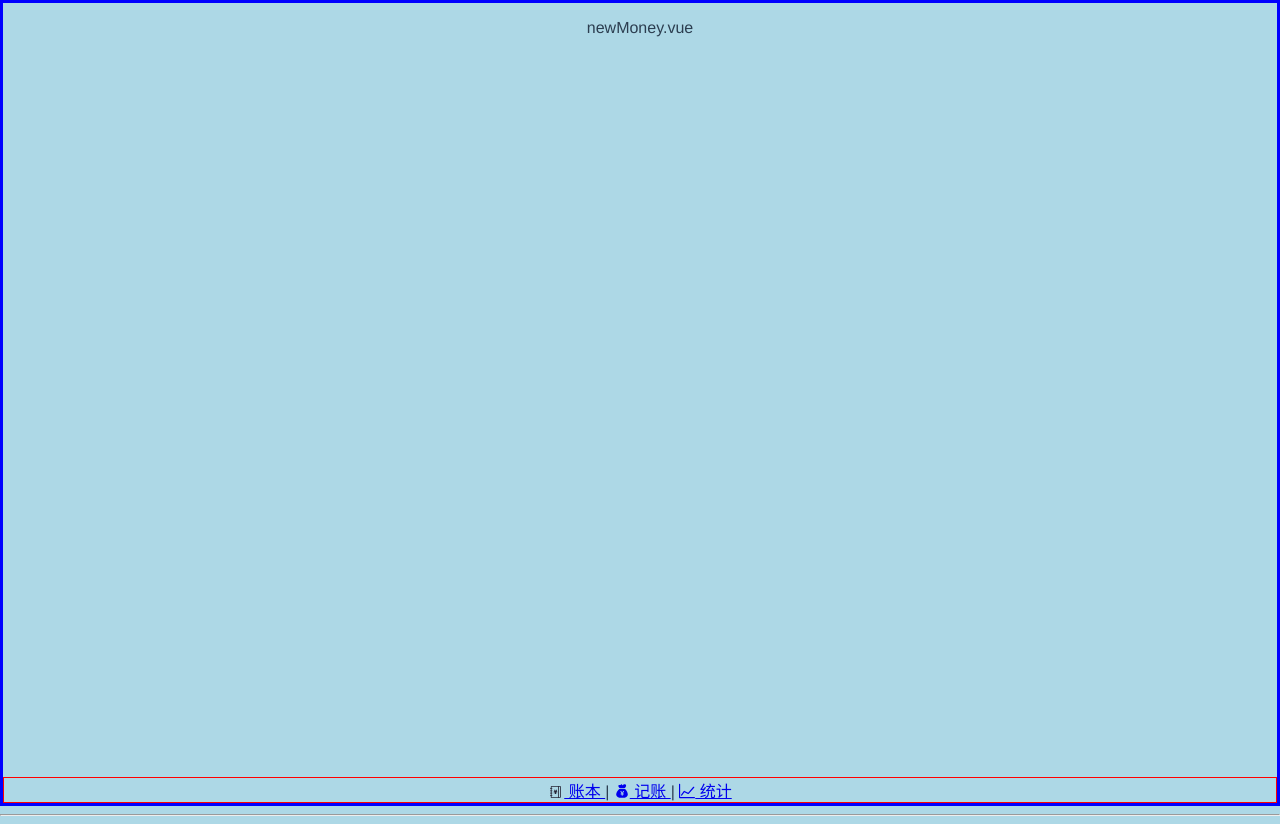
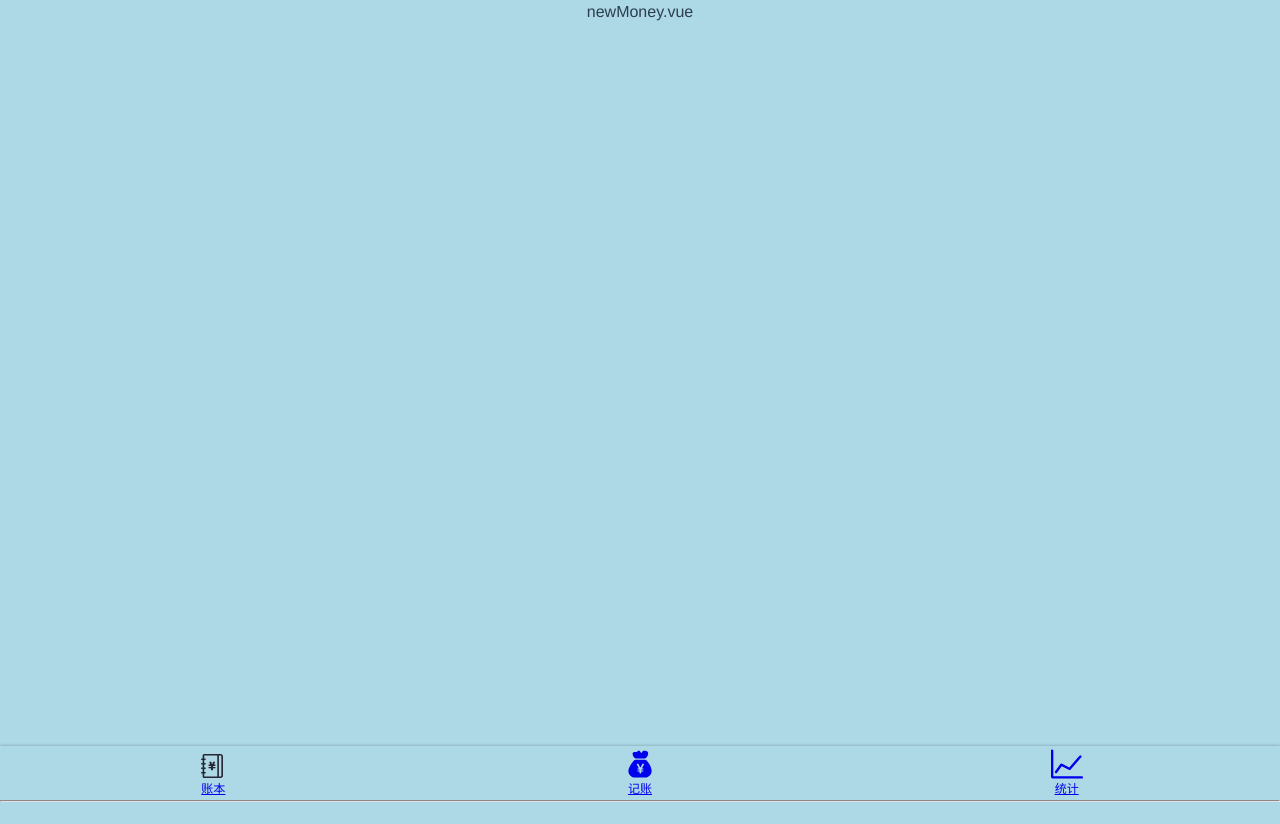
Before and after one commit to yufanz99000/miniLedger-test, a Vue app: page /#/money in a window 1280 px wide. After the commit the page ends 802 px from the top, so only its background shows below. Built offline with nearby package versions, Linux system fonts and the light colour scheme.

Commit message:
create Icon/css

```diff
--- a/src/App.vue
+++ b/src/App.vue
@@ -9,13 +9,14 @@
 
 
 <style lang="scss">
-  body{
+  *{
     margin:0; padding:0;
     box-sizing: border-box;
   }
    @import "~@/assets/styles/test.scss";
    body {
      background: $pink;
+     line-height: 1.5;
    }
 #app {
   font-family: Avenir, Helvetica, Arial, sans-serif;
@@ -29,6 +30,8 @@
   padding: 30px;
 
   a {
+    text-decoration: none;
+    color: inherit;
     font-weight: bold;
     color: #2c3e50;
 
--- a/src/components/Layout.vue
+++ b/src/components/Layout.vue
@@ -15,7 +15,7 @@
 
 <style lang="scss" scoped>
     .nav-wrapper{
-        border: 3px solid blue;
+
         display: flex;
         flex-direction: column;
         height: 100vh;
--- a/src/components/Nav.vue
+++ b/src/components/Nav.vue
@@ -1,20 +1,20 @@
 <template>
-    <div class="nav">
-        <router-link to="/money">
-            <Icon name="ledger"/>
+    <nav>
+        <router-link to="/money" class="item">
+            <Icon class="icon" name="ledger"/>
             账本
-        </router-link>|
+        </router-link>
 
-        <router-link to="/labels">
-            <Icon name="money"/>
+        <router-link to="/labels" class="item">
+            <Icon class="icon" name="money"/>
             记账
-            </router-link>|
+            </router-link>
 
-        <router-link to="statistics">
-            <Icon name="histogram"/>
+        <router-link to="statistics" class="item">
+            <Icon class="icon" name="histogram"/>
             统计
         </router-link>
-    </div>
+    </nav>
 </template>
 
 <script lang="ts">
@@ -26,7 +26,23 @@
 </script>
 
 <style lang="scss" scoped>
-    .nav{
-        border: 1px solid red;
+    nav{
+        display: flex;
+        box-shadow: 0 0 3px rgba(0,0,0,0.3);
+        flex-direction: row;
+        font-size: 12px;
+        > .item{
+            padding: 2px 0;
+            width: 33.33333%;
+            display: flex;
+            justify-content: center;
+            align-items: center;
+            flex-direction: column;
+
+            .icon{
+                width:32px; height: 32px;
+            }
+        }
     }
+
 </style>
```
